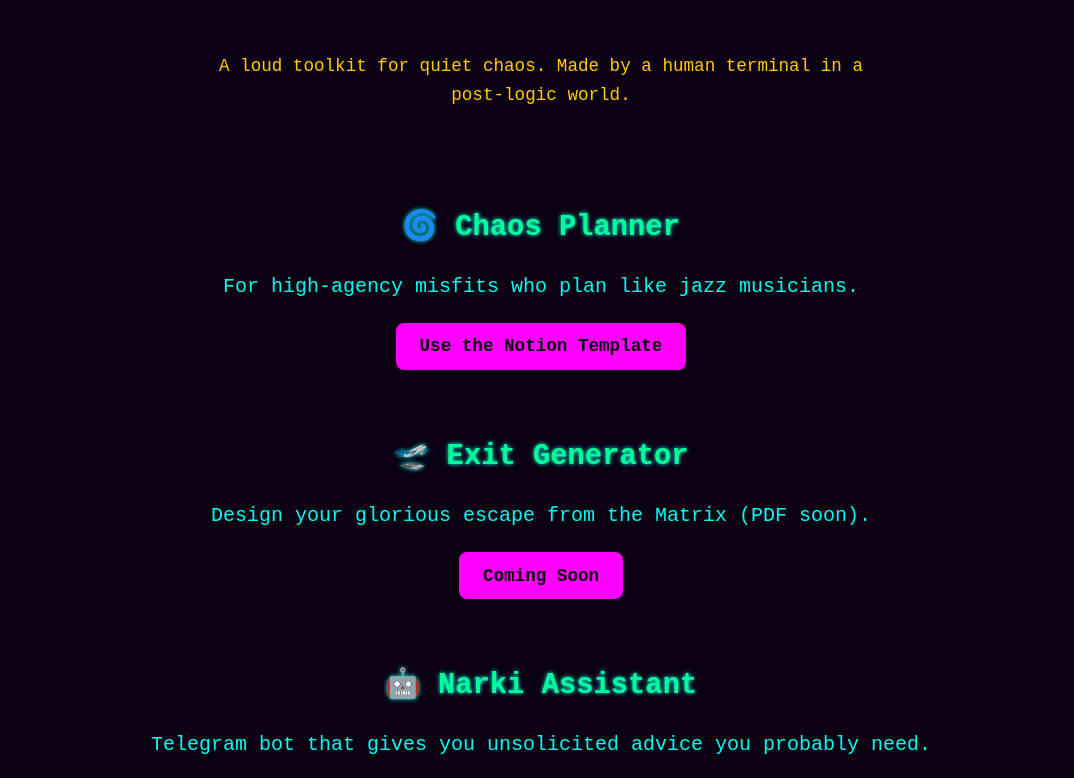
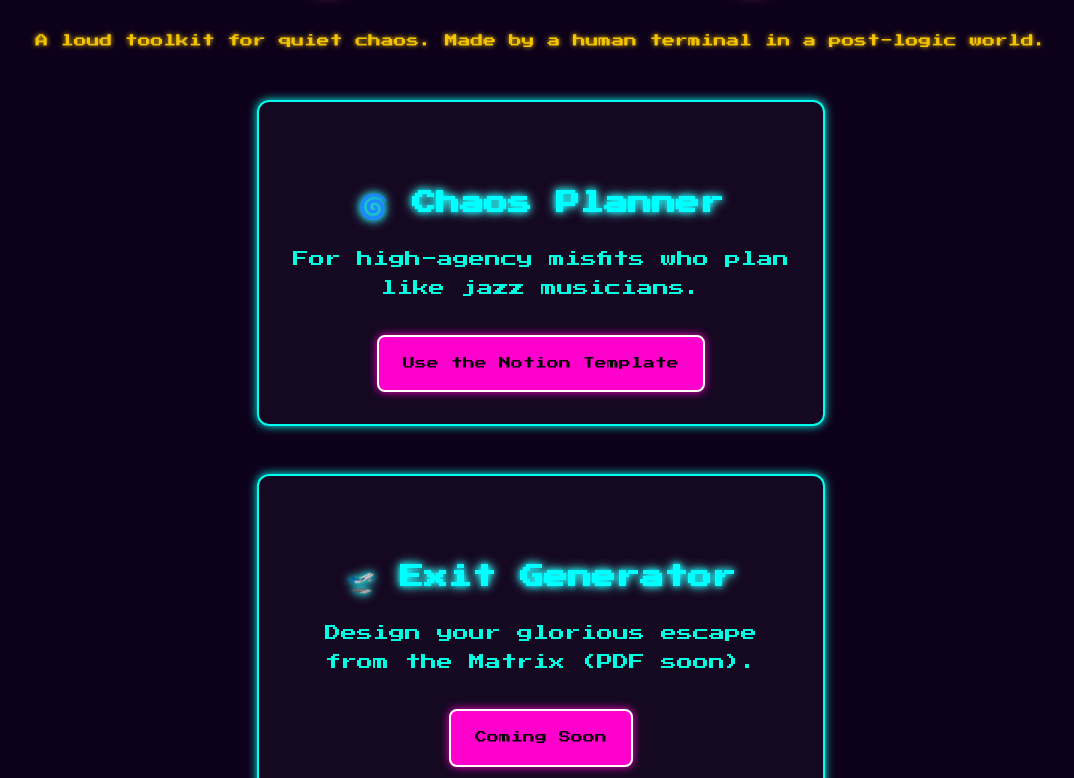
Before and after one commit to Ignisko/narki-life, a plain HTML site: page index.html in a window 1280 px wide. Shown: the part 114-892 px from the top of the page, without its empty margins (99-1173 px from the left). Drawn offline with Linux system fonts and the light colour scheme.

Commit message:
Update style.css
update

```diff
--- a/style.css
+++ b/style.css
@@ -1,82 +1,69 @@
+@import url('https://fonts.googleapis.com/css2?family=Press+Start+2P&display=swap');
+
 body {
+  background-color: #0d001a;
+  color: #00ffe0;
+  font-family: 'Press Start 2P', monospace;
   margin: 0;
-  padding: 0;
-  background: #0c0013;
-  font-family: 'VT323', monospace;
-  color: #00ffee;
+  padding: 2rem;
+  line-height: 1.8;
   text-align: center;
-  line-height: 1.6;
-  font-size: 20px;
-  padding-bottom: 5rem;
 }
 
 h1 {
-  font-size: 3rem;
-  color: #ff0077;
-  margin: 1.5rem 0 0.5rem;
-  text-shadow: 0 0 8px #ff00cc;
+  color: #ff0099;
+  text-shadow: 0 0 8px #ff0099, 0 0 16px #ff66cc;
+  margin-bottom: 2rem;
+}
+
+h2 {
+  color: #00ffff;
+  text-shadow: 0 0 6px #00ffff, 0 0 12px #66ffff;
+  margin-top: 3rem;
 }
 
 .tagline {
-  color: #ffcc00;
-  font-size: 1.1rem;
-  margin-bottom: 2rem;
-  max-width: 700px;
-  margin-left: auto;
-  margin-right: auto;
+  font-size: 0.8rem;
+  color: #f5c400;
+  margin-bottom: 3rem;
+  text-shadow: 0 0 5px #f5c400;
 }
 
-main {
-  display: flex;
-  flex-direction: column;
-  align-items: center;
-  gap: 2.5rem;
-}
-
-.card {
-  background: #140024;
-  border: 2px dashed #00ffff;
+.section {
+  margin: 3rem auto;
+  padding: 2rem;
+  background: rgba(255, 255, 255, 0.03);
+  border: 2px solid #00ffee;
+  width: 80%;
+  max-width: 500px;
   border-radius: 12px;
-  padding: 2rem;
-  max-width: 500px;
-  width: 90%;
-  box-shadow: 0 0 10px #00ffee33;
-}
-
-h2 {
-  font-size: 1.8rem;
-  margin-bottom: 0.5rem;
-  color: #00ff99;
-  text-shadow: 0 0 4px #00ffee;
-}
-
-.card p {
-  color: #e0e0e0;
-  font-size: 1.1rem;
-  margin-bottom: 1rem;
+  box-shadow: 0 0 10px #00ffee;
 }
 
 a {
   display: inline-block;
-  padding: 0.6rem 1.5rem;
-  background: #ff00ff;
-  color: #000;
-  font-weight: bold;
+  margin-top: 1rem;
+  padding: 1rem 1.5rem;
+  font-size: 0.75rem;
   text-decoration: none;
+  color: black;
+  background-color: #ff00cc;
+  border: 2px solid #fff;
   border-radius: 8px;
-  transition: all 0.2s ease;
-  font-size: 1.1rem;
+  box-shadow: 0 0 8px #ff00cc;
+  transition: all 0.2s ease-in-out;
 }
 
 a:hover {
-  background: #00ffff;
-  color: #111;
-  box-shadow: 0 0 8px #00ffee88;
+  background-color: #fff;
+  color: #ff00cc;
+  box-shadow: 0 0 12px #ff00cc, 0 0 18px #ff00cc;
+  transform: scale(1.05);
 }
 
 footer {
-  margin-top: 4rem;
+  font-size: 0.65rem;
   color: #aaa;
-  font-size: 0.9rem;
-  opacity: 0.6;
+  margin-top: 5rem;
+  text-shadow: 0 0 4px #999;
 }
```
